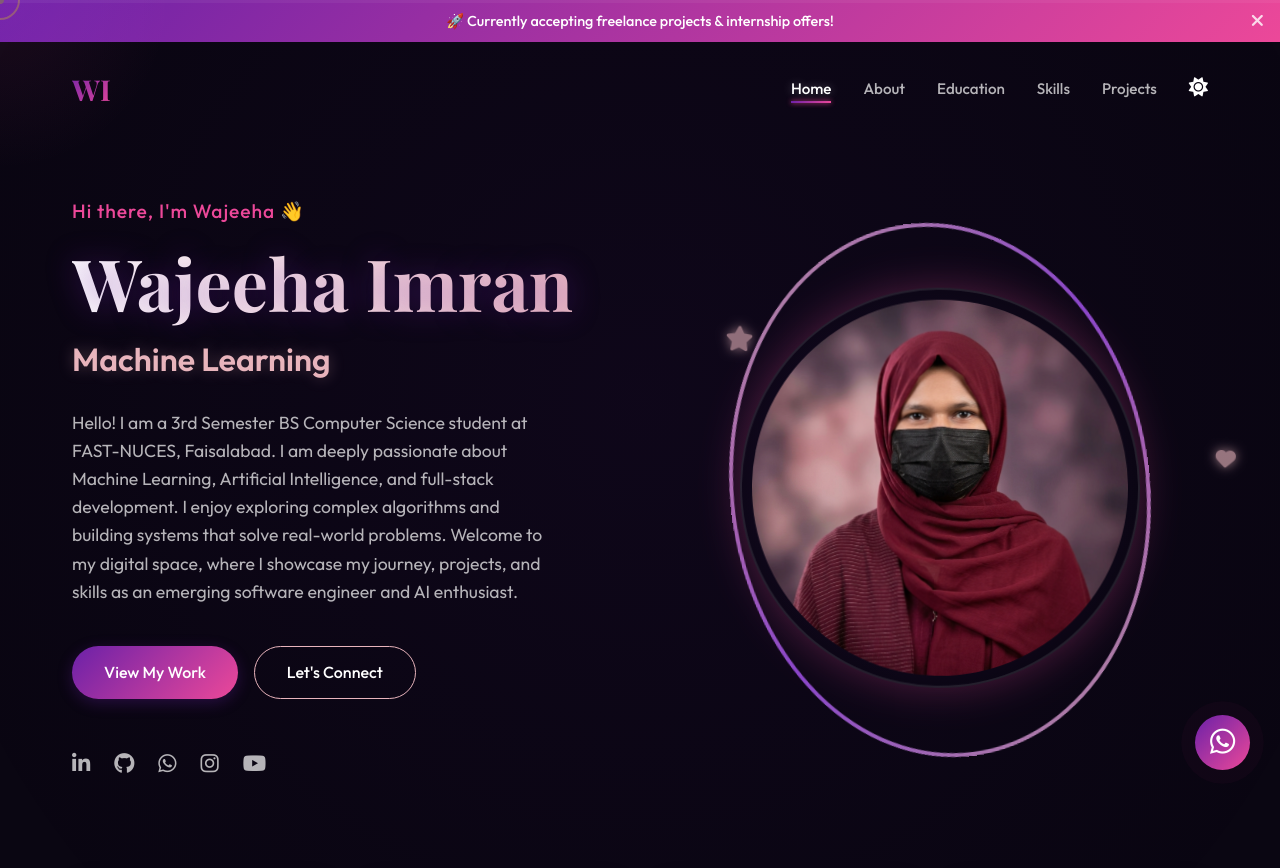
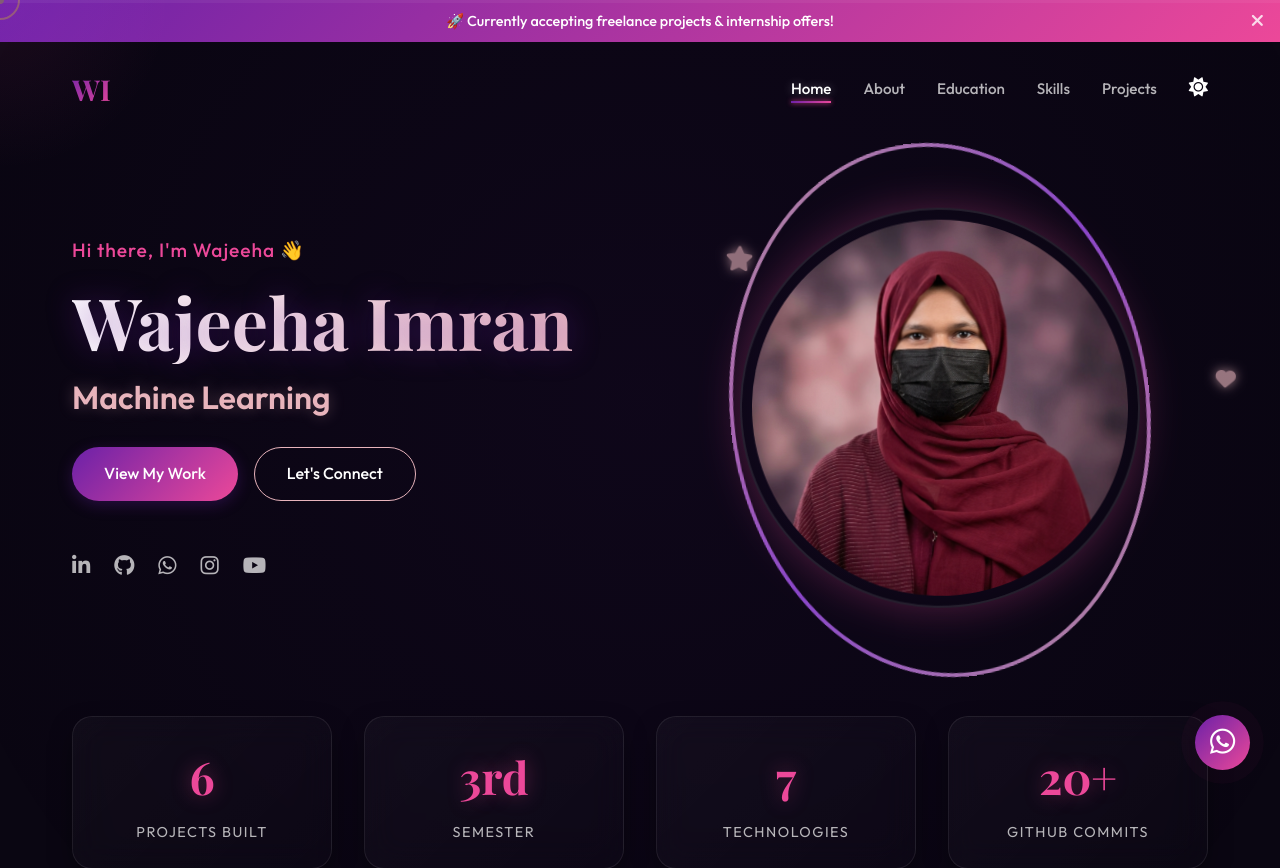
Before and after one commit to huzaifashamsi05/Wajeeha-Portfolio-, a React (Vite) app: page / in a window 1280 px wide. Shown: the top 868 px of the page. Built offline with nearby package versions, Linux system fonts and the light colour scheme; no server answers; a web font is replaced by a local one.

Commit message:
Fix duplicate about text in Hero section

```diff
--- a/src/components/Hero.jsx
+++ b/src/components/Hero.jsx
@@ -94,7 +94,6 @@ const Hero = ({ theme }) => {
                         <div className="typewriter-container">
                             <span id="typewriter">{displayedSubtitle}</span><span className="cursor"></span>
                         </div>
-                        <p>{bio.about_text}</p>
 
                         <div className="hero-buttons">
                             <a href="#projects" className="btn btn-primary">View My Work</a>
```
